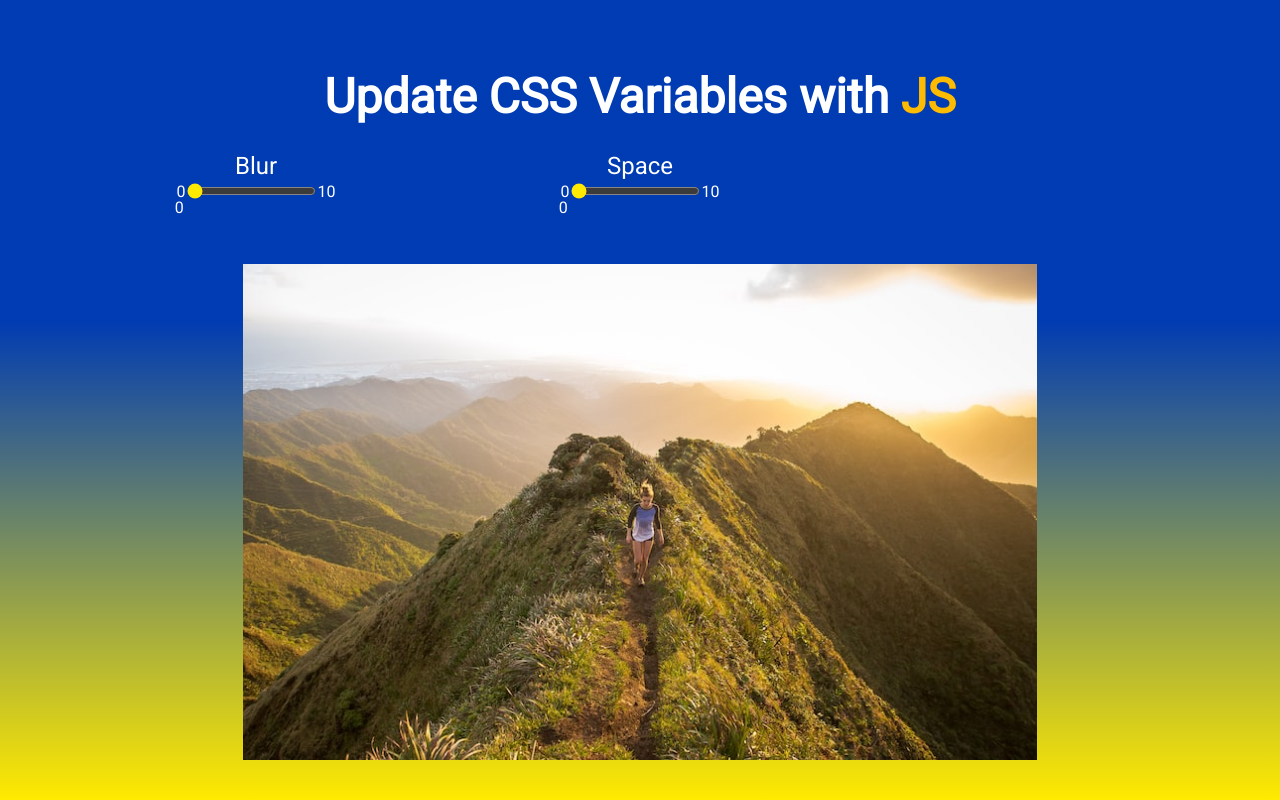
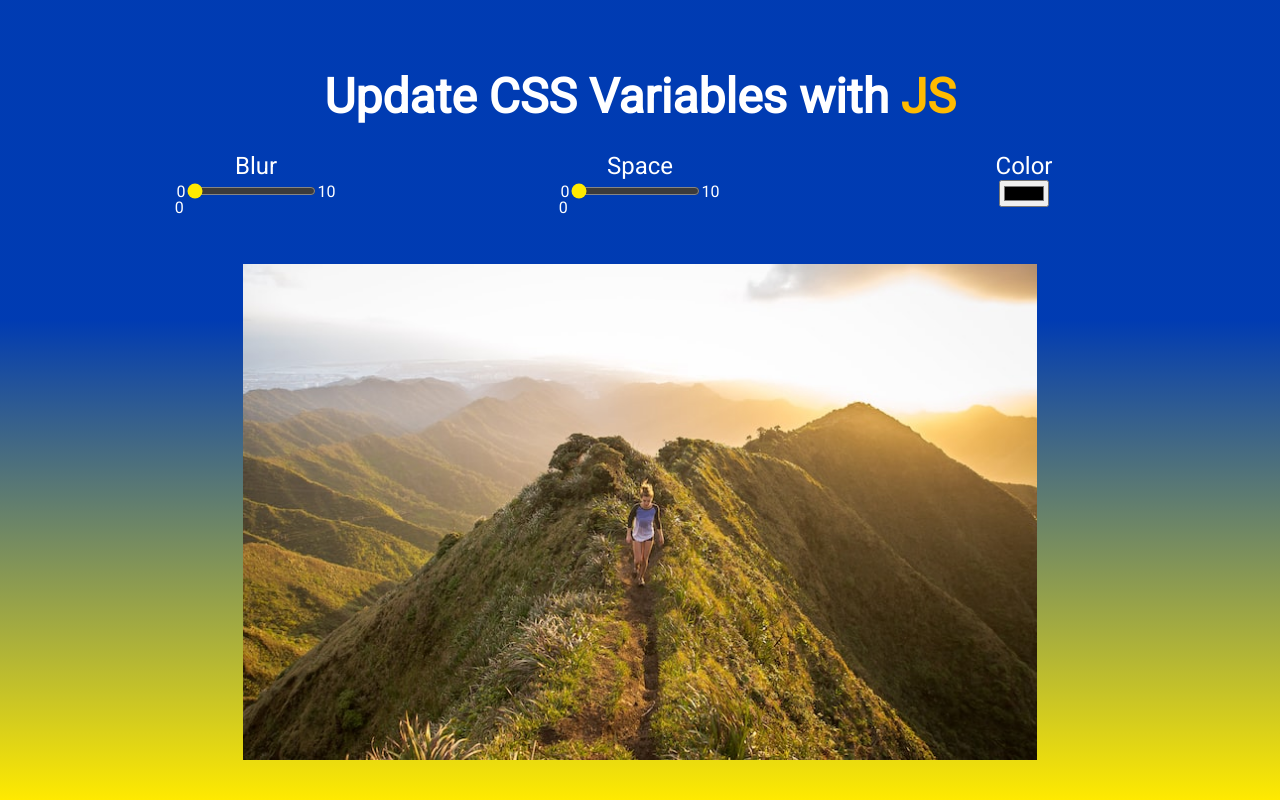
Before and after one commit to NedzadDonlagic04/vuejs-effect-tester, a Vue app: page / in a window 1280 px wide. Built offline with nearby package versions, Linux system fonts and the light colour scheme; the HTML template or start-up script is replaced by a standard one.

Commit message:
Added color input functionality

```diff
--- a/src/App.vue
+++ b/src/App.vue
@@ -1,17 +1,20 @@
 <script>
 import RangeInput from './components/RangeInput.vue';
 import Image from './components/Image.vue';
+import ColorInput from './components/ColorInput.vue'
 
 export default {
     components: {
         RangeInput,
-        Image
+        Image,
+        ColorInput
     },
     data()
     {
         return {
             blur: '0',
-            space: '0'
+            space: '0',
+            color: '0x000000'
         }
     },
     methods: {
@@ -22,6 +25,10 @@ export default {
         spaceHandle(value)
         {
             this.space = value;
+        },
+        colorHandle(value)
+        {
+            this.color = value;
         }
     }
 }
@@ -31,7 +38,8 @@ export default {
     <h1>Update CSS Variables with <span class="yellow-txt">JS</span></h1>
     <RangeInput min="0" max="10" text="blur" @change="blurHandle"/>
     <RangeInput min="0" max="10" text="space" @change="spaceHandle"/>
-    <Image :blur="blur" :space="space"/>
+    <ColorInput text="color" @change="colorHandle"/>
+    <Image :blur="blur" :space="space" :color="color"/>
 </template>
 
 <style scoped>
```
